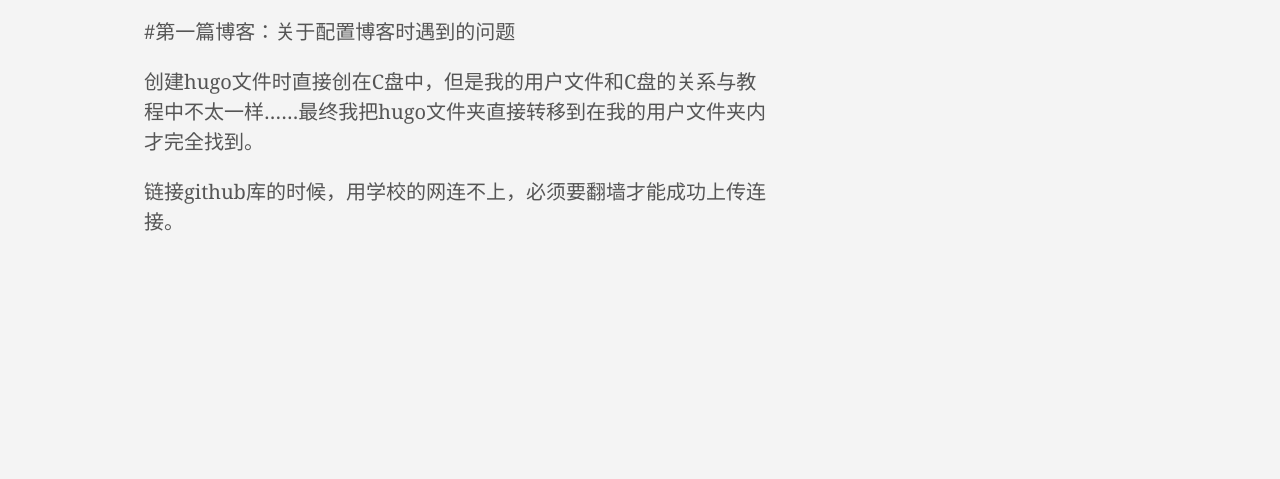
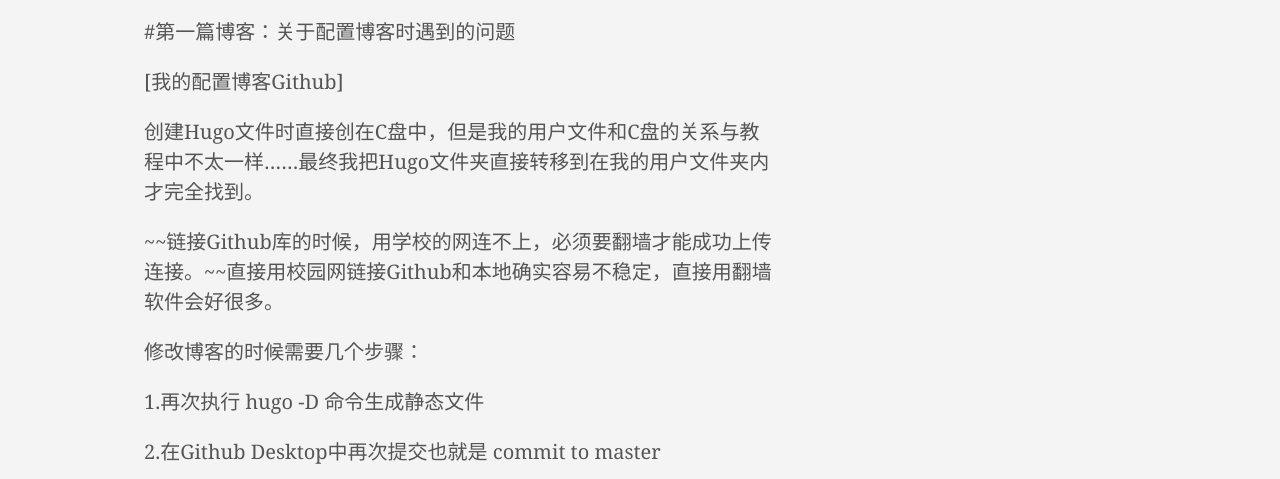
Before and after one commit to BZFLL/BZFLL.github.io, a plain HTML site: page posts/my-first-post/index.html in a window 1280 px wide. Shown: the part 321-800 px from the top of the page. Drawn offline with Linux system fonts and the light colour scheme.

Commit message:
第一次博客

```diff
--- a/posts/my-first-post/index.html
+++ b/posts/my-first-post/index.html
@@ -7,8 +7,13 @@
     <title>My First Post | My New Hugo Site</title>
     <meta name="viewport" content="width=device-width,minimum-scale=1">
     <meta name="description" content="#第一篇博客：关于配置博客时遇到的问题
-创建hugo文件时直接创在C盘中，但是我的用户文件和C盘的关系与教程中不太一样……最终我把hugo文件夹直接转移到在我的用户文件夹内才完全找到。
-链接github库的时候，用学校的网连不上，必须要翻墙才能成功上传连接。">
+[我的配置博客Github]
+创建Hugo文件时直接创在C盘中，但是我的用户文件和C盘的关系与教程中不太一样……最终我把Hugo文件夹直接转移到在我的用户文件夹内才完全找到。
+~~链接Github库的时候，用学校的网连不上，必须要翻墙才能成功上传连接。~~直接用校园网链接Github和本地确实容易不稳定，直接用翻墙软件会好很多。
+修改博客的时候需要几个步骤：
+1.再次执⾏ hugo -D 命令⽣成静态⽂件
+2.在Github Desktop中再次提交也就是 commit to master
+  ">
     <meta name="generator" content="Hugo 0.88.1" />
 
 
@@ -30,8 +35,13 @@
 
     <meta property="og:title" content="My First Post" />
 <meta property="og:description" content="#第一篇博客：关于配置博客时遇到的问题
-创建hugo文件时直接创在C盘中，但是我的用户文件和C盘的关系与教程中不太一样……最终我把hugo文件夹直接转移到在我的用户文件夹内才完全找到。
-链接github库的时候，用学校的网连不上，必须要翻墙才能成功上传连接。" />
+[我的配置博客Github]
+创建Hugo文件时直接创在C盘中，但是我的用户文件和C盘的关系与教程中不太一样……最终我把Hugo文件夹直接转移到在我的用户文件夹内才完全找到。
+~~链接Github库的时候，用学校的网连不上，必须要翻墙才能成功上传连接。~~直接用校园网链接Github和本地确实容易不稳定，直接用翻墙软件会好很多。
+修改博客的时候需要几个步骤：
+1.再次执⾏ hugo -D 命令⽣成静态⽂件
+2.在Github Desktop中再次提交也就是 commit to master
+  " />
 <meta property="og:type" content="article" />
 <meta property="og:url" content="http://example.org/posts/my-first-post/" /><meta property="article:section" content="posts" />
 <meta property="article:published_time" content="2021-09-25T22:23:29+08:00" />
@@ -39,15 +49,25 @@
 
 <meta itemprop="name" content="My First Post">
 <meta itemprop="description" content="#第一篇博客：关于配置博客时遇到的问题
-创建hugo文件时直接创在C盘中，但是我的用户文件和C盘的关系与教程中不太一样……最终我把hugo文件夹直接转移到在我的用户文件夹内才完全找到。
-链接github库的时候，用学校的网连不上，必须要翻墙才能成功上传连接。"><meta itemprop="datePublished" content="2021-09-25T22:23:29+08:00" />
+[我的配置博客Github]
+创建Hugo文件时直接创在C盘中，但是我的用户文件和C盘的关系与教程中不太一样……最终我把Hugo文件夹直接转移到在我的用户文件夹内才完全找到。
+~~链接Github库的时候，用学校的网连不上，必须要翻墙才能成功上传连接。~~直接用校园网链接Github和本地确实容易不稳定，直接用翻墙软件会好很多。
+修改博客的时候需要几个步骤：
+1.再次执⾏ hugo -D 命令⽣成静态⽂件
+2.在Github Desktop中再次提交也就是 commit to master
+  "><meta itemprop="datePublished" content="2021-09-25T22:23:29+08:00" />
 <meta itemprop="dateModified" content="2021-09-25T22:23:29+08:00" />
-<meta itemprop="wordCount" content="3">
+<meta itemprop="wordCount" content="14">
 <meta itemprop="keywords" content="" /><meta name="twitter:card" content="summary"/>
 <meta name="twitter:title" content="My First Post"/>
 <meta name="twitter:description" content="#第一篇博客：关于配置博客时遇到的问题
-创建hugo文件时直接创在C盘中，但是我的用户文件和C盘的关系与教程中不太一样……最终我把hugo文件夹直接转移到在我的用户文件夹内才完全找到。
-链接github库的时候，用学校的网连不上，必须要翻墙才能成功上传连接。"/>
+[我的配置博客Github]
+创建Hugo文件时直接创在C盘中，但是我的用户文件和C盘的关系与教程中不太一样……最终我把Hugo文件夹直接转移到在我的用户文件夹内才完全找到。
+~~链接Github库的时候，用学校的网连不上，必须要翻墙才能成功上传连接。~~直接用校园网链接Github和本地确实容易不稳定，直接用翻墙软件会好很多。
+修改博客的时候需要几个步骤：
+1.再次执⾏ hugo -D 命令⽣成静态⽂件
+2.在Github Desktop中再次提交也就是 commit to master
+  "/>
 
 
   </head>
@@ -144,8 +164,15 @@
 
     </header>
     <div class="nested-copy-line-height lh-copy serif f4 nested-links nested-img mid-gray pr4-l w-two-thirds-l"><p>#第一篇博客：关于配置博客时遇到的问题</p>
-<p>创建hugo文件时直接创在C盘中，但是我的用户文件和C盘的关系与教程中不太一样……最终我把hugo文件夹直接转移到在我的用户文件夹内才完全找到。</p>
-<p>链接github库的时候，用学校的网连不上，必须要翻墙才能成功上传连接。</p>
+<p>[我的配置博客Github]</p>
+<p>创建Hugo文件时直接创在C盘中，但是我的用户文件和C盘的关系与教程中不太一样……最终我把Hugo文件夹直接转移到在我的用户文件夹内才完全找到。</p>
+<p>~~链接Github库的时候，用学校的网连不上，必须要翻墙才能成功上传连接。~~直接用校园网链接Github和本地确实容易不稳定，直接用翻墙软件会好很多。</p>
+<p>修改博客的时候需要几个步骤：</p>
+<p>1.再次执⾏ hugo -D 命令⽣成静态⽂件</p>
+<p>2.在Github Desktop中再次提交也就是 commit to master</p>
+<ol start="3">
+<li></li>
+</ol>
 <ul class="pa0">
 
 </ul>
```
Also changed, not shown: index.html (+7 -2 lines), index.xml (+7 -2 lines), posts/index.html (+7 -2 lines), posts/index.xml (+7 -2 lines).
